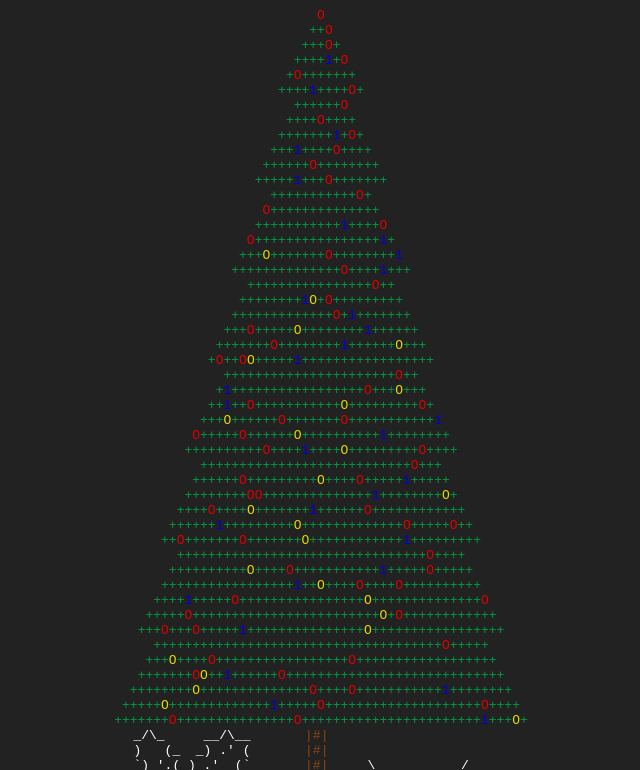
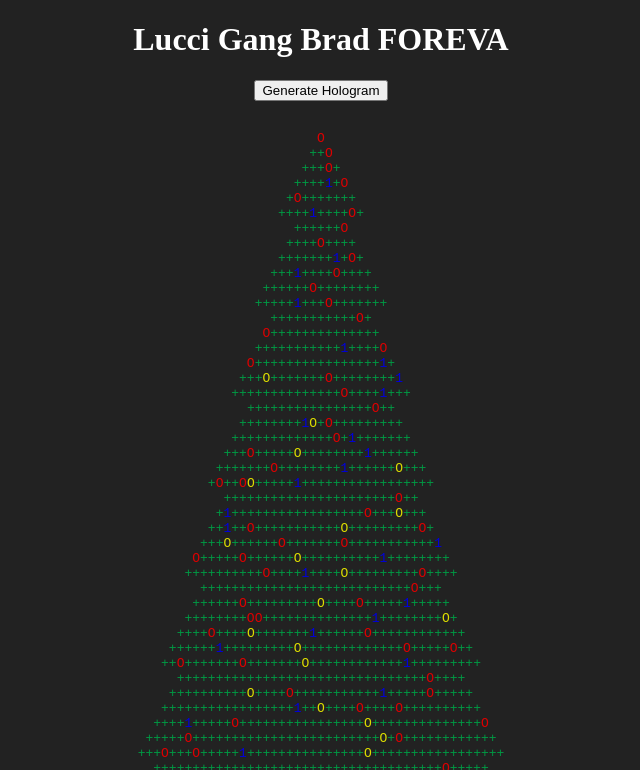
Before and after one commit to laurentiu-dancu/novaFTL.github.io, a plain HTML site: page index.html in a window 1280 px wide. Shown: the top 770 px of the page, without its empty margins (319-959 px from the left). Drawn offline with Linux system fonts and the light colour scheme.

Commit message:
excelent

```diff
--- a/index.html
+++ b/index.html
@@ -9,11 +9,21 @@
     <style type="text/css">
         pre { margin: 0; }
         .centered { width: 500px; margin: 0 auto 0 auto; }
-        h1 { text-align: center; }
+        h1 {
+            text-align: center;
+        }
         body {
             color: white;
             background-color: #222;
         }
+        iframe {
+            display: none;
+        }
+        .absolute {
+            text-align: center;
+            padding-bottom: 30px;
+        }
+
     </style>
     <script type="text/javascript">
         $(function () {
@@ -22,9 +32,19 @@
                 loadingHtml: ''
             });
         });
+        function buttonClick() {
+            alert('Hologram will be available only in year 2035.');
+        }
     </script>
 </head>
 <body>
+<iframe width="560" height="315" src="https://www.youtube.com/embed/wdZNCzo4Vwk?controls=0&autoplay=1" frameborder="0" allow="accelerometer; autoplay; encrypted-media; gyroscope; picture-in-picture"></iframe>
+<h1>Lucci Gang Brad FOREVA</h1>
+<div class="absolute">
+    <button onclick="buttonClick()">
+        Generate Hologram
+    </button>
+</div>
 <div id="render-container" class="centered">
         <pre id="tree-container"></pre>
     <a href="gifts.html"></a>
```
